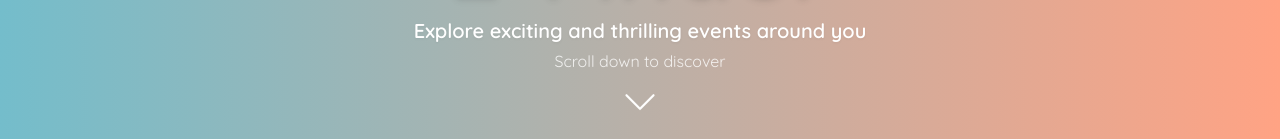
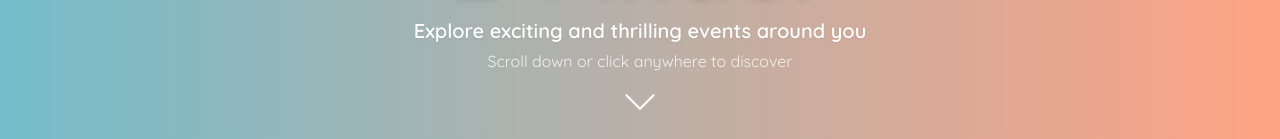
Before and after one commit to zivnadel/e-finder, a Next.js app: page / in a window 1280 px wide. Shown: the part 379-518 px from the top of the page. Built offline with nearby package versions, Linux system fonts and the light colour scheme; no server answers.

Commit message:
Style finishing touches

```diff
--- a/components/Showcase.tsx
+++ b/components/Showcase.tsx
@@ -7,6 +7,7 @@ import { Link } from "react-scroll";
 
 const Showcase: React.FC = () => {
   return (
+    <Link smooth to="events">
       <div className="text-center text-white h-screen overflow-auto bg-gradient-to-r from-primary to-secondary flex items-center justify-center flex-col p-3 md:p-0">
         <h1 className="drop-shadow-md mb-2 font-bold text-7xl md:text-8xl sm:text-8xl">
           E-Finder
@@ -14,11 +15,13 @@ const Showcase: React.FC = () => {
         <h2 className="drop-shadow-sm mb-1 font-semibold text-xl">
           Explore exciting and thrilling events around you
         </h2>
-      <p className="mb-5 opacity-80">Scroll down to discover</p>
-      <Link smooth to="events">
+        <p className="mb-5 opacity-80">
+          Scroll down or click anywhere to discover
+        </p>
+
         <BsChevronDown className="cursor-pointer text-4xl animate-bounce" />
+      </div>
     </Link>
-    </div>
   );
 };
 
--- a/components/events/innerPage/Details.tsx
+++ b/components/events/innerPage/Details.tsx
@@ -51,6 +51,15 @@ const Details: React.FC<Props> = ({ event, userLocation, address }) => {
   const updatedDate = event.updated?.split("T")[0].replace(/-/g, ".") || "";
   const updatedTime =
     event.updated?.split("T")[1].split(":").slice(0, 2).join(":") || "";
+
+  const isNonAttendance = ![
+    "public-holidays",
+    "school-holidays",
+    "observances",
+    "politics",
+    "daylight-savings",
+    "academic",
+  ].includes(event.category);
 
   return (
     <Element name="details">
@@ -157,14 +166,7 @@ const Details: React.FC<Props> = ({ event, userLocation, address }) => {
         ) : (
           <></>
         )}
-        {![
-          "public-holidays",
-          "school-holidays",
-          "observances",
-          "politics",
-          "daylight-savings",
-          "academic",
-        ].includes(event.category) ? (
+        {isNonAttendance ? (
           <DetailBox
             title="Address"
             content={address}
@@ -174,7 +176,7 @@ const Details: React.FC<Props> = ({ event, userLocation, address }) => {
         ) : (
           <></>
         )}
-        {userLocation && (
+        {userLocation && isNonAttendance && (
           <DetailBox
             title="Distance"
             content={`${(
--- a/components/events/innerPage/Showcase.tsx
+++ b/components/events/innerPage/Showcase.tsx
@@ -12,6 +12,7 @@ interface Props {
 
 const Showcase: React.FC<Props> = ({ title, description, className }) => {
   return (
+    <Link smooth to="details">
       <div
         className={`w-full relative min-h-screen backdrop-blur-md ${className} bg-no-repeat bg-center bg-cover shadow-md text-white flex flex-col items-center justify-center p-10 gap-5 bg-size bg-gradient-to-r`}
       >
@@ -23,10 +24,9 @@ const Showcase: React.FC<Props> = ({ title, description, className }) => {
         <p className="text-center text-lg md:text-xl font-medium drop-shadow-md">
           {description}
         </p>
-      <Link smooth to="details">
         <BsChevronDown className="cursor-pointer text-4xl animate-bounce" />
+      </div>
     </Link>
-    </div>
   );
 };
 
```
Lines whose indentation alone changed are shown as unchanged.
